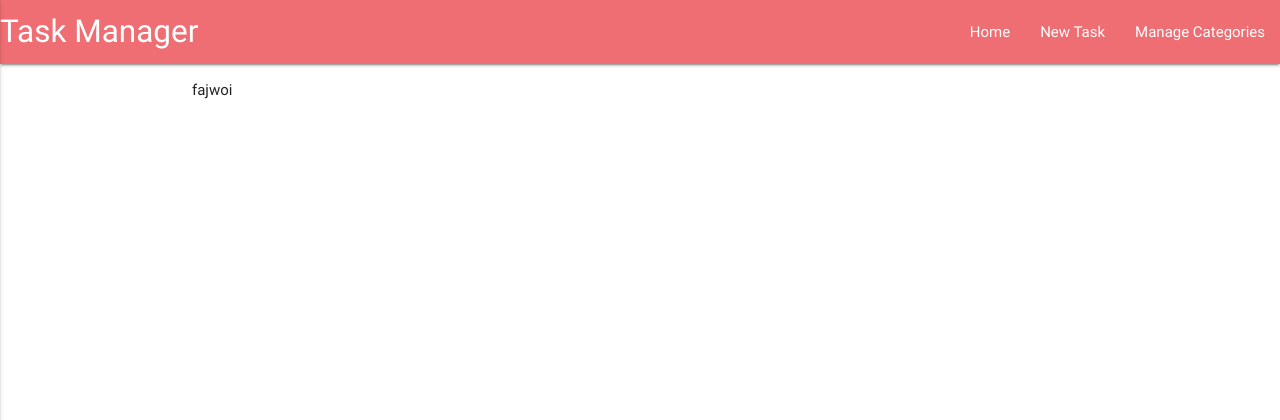
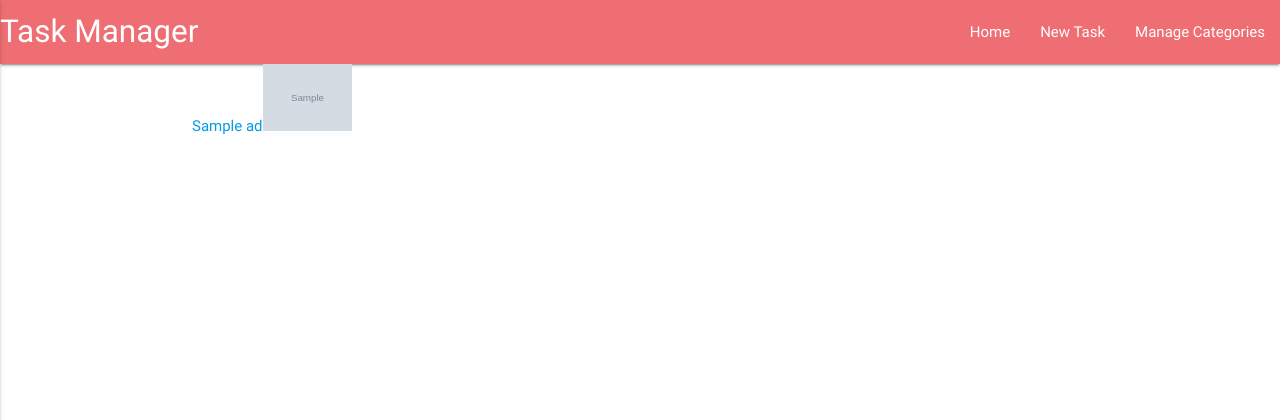
Before and after one commit to ShaneT1708/data-centric-project, a Flask app: page / in a window 1280 px wide. Shown: the top 420 px of the page. Run offline with Flask 2, Linux system fonts and the light colour scheme; grey boxes marked "Sample" are stand-in pictures; a database or web service that is not in the repository returns one stand-in record (values such as "Sample title"); some libraries are stand-ins or nearby versions.

Commit message:
Linked home to ads page

```diff
--- a/app.py
+++ b/app.py
@@ -14,7 +14,9 @@ mongo = PyMongo(app)
 @app.route('/')
 @app.route('/go_home')
 def go_home():
-    return render_template("home.html")
+    all_ads = mongo.db.ads.find()
+
+    return render_template("home.html", ads=all_ads)
 
 
 @app.route('/get_ad/<ad_id>')
--- a/static/css/style.css
+++ b/static/css/style.css
@@ -0,0 +1,4 @@
+.home-images{
+    height: 10%;
+    width: 10%;
+}
--- a/templates/ad.html
+++ b/templates/ad.html
@@ -1,6 +1,5 @@
 {% extends 'base.html' %} {% block content %}
 
-        {% for ad in ads%}
         {{ad.category_name}}
         <br>
         {{ad.ad_name}}
@@ -14,4 +13,6 @@
         {{ad.phone_number}}
         <br>
         <br>
-        {% endfor %}
+
+        {% endblock %}
+        <p>FEHiuHESF</p>
--- a/templates/home.html
+++ b/templates/home.html
@@ -1,6 +1,9 @@
 {% extends 'base.html' %} {% block content %}
-        <p>fajwoi</p>
-        {%for ad in ads%}
-        <a href="{{url_for('get_ad, ad_id=ad._id')}}">LINK</a>
+
+        {% for ad in ads %}
+
+        <a href="{{url_for('get_ad', ad_id=ad._id)}}">{{ad.ad_name}}<img class="home-images" src="{{ad.ad_image}}" alt="{{ad.ad_name}}"</a>
+
         {% endfor %}
+
 {% endblock %}
```
Also changed, not shown: README.md, static/images/soccerball.jpg (added).
